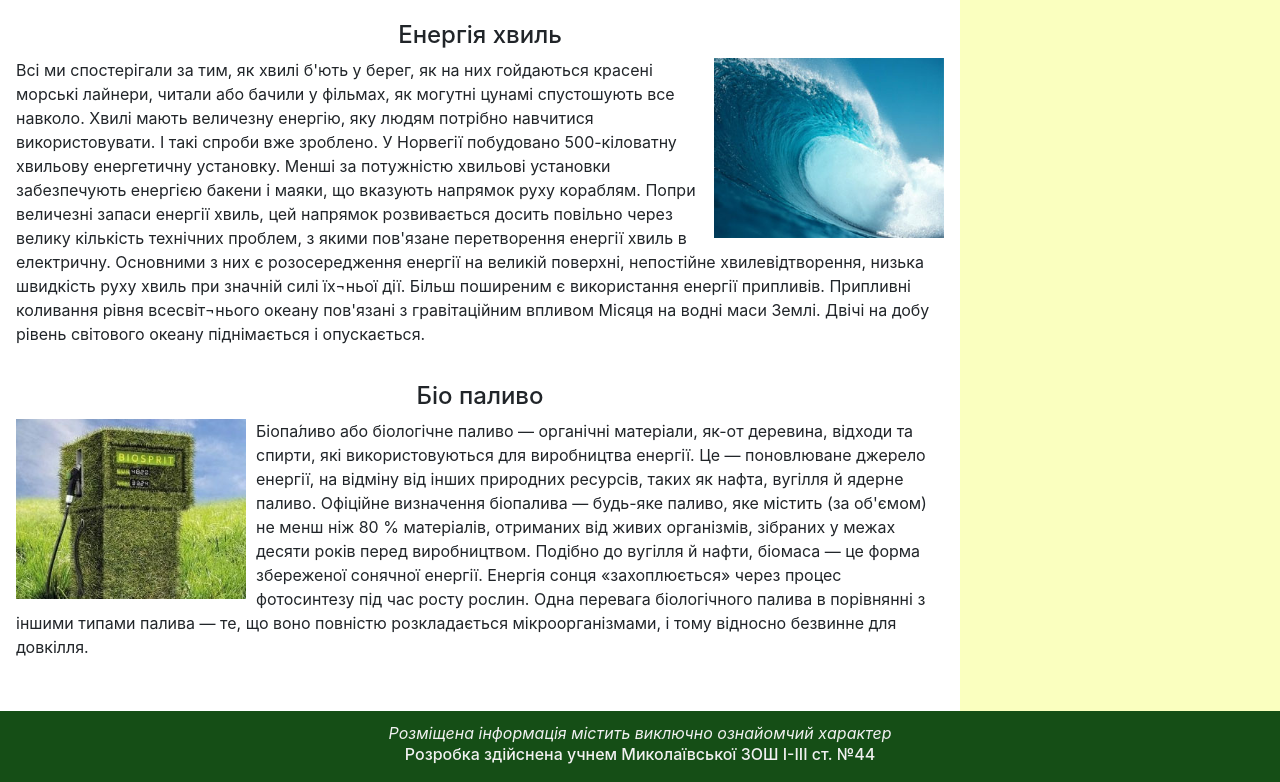
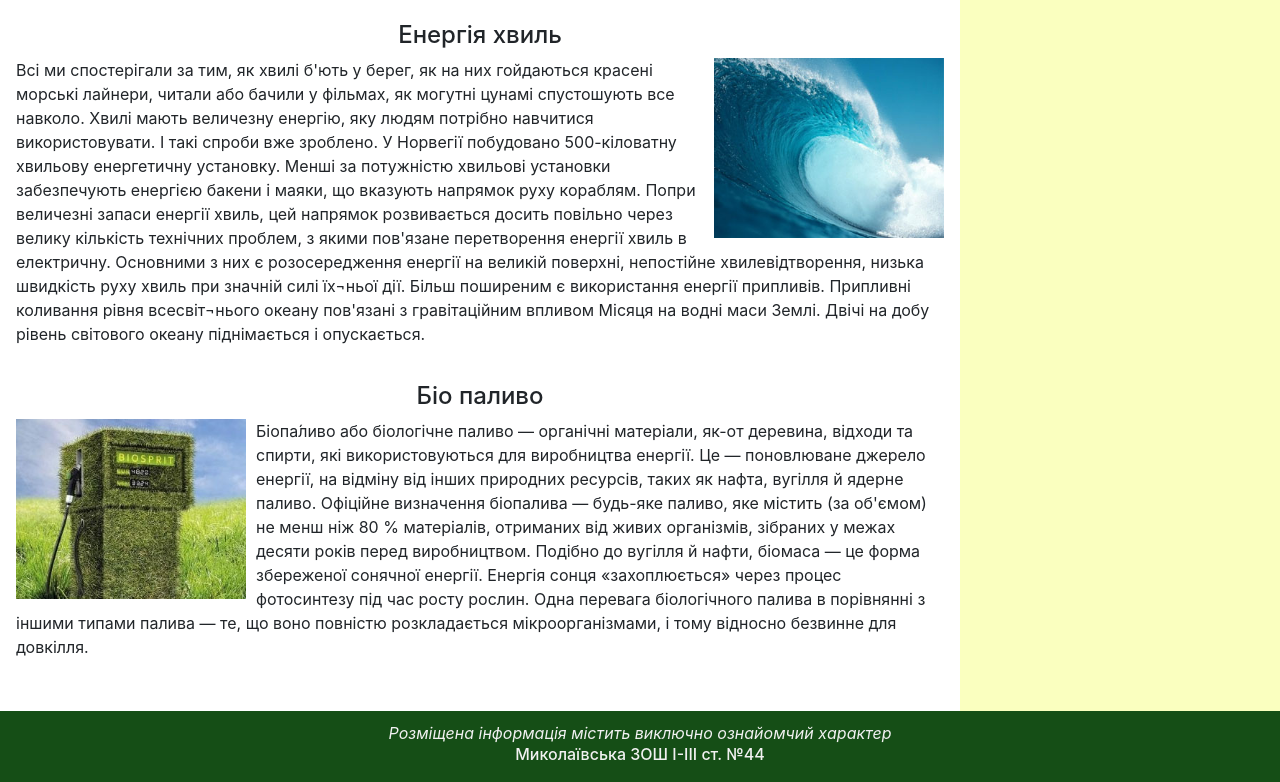
Before and after one commit to mzzso44/mzzso44.github.io, a plain HTML site: page Litvinchuk/index.html in a window 1280 px wide. Shown: the part 1170-1952 px from the top of the page. Drawn offline with nearby package versions, Linux system fonts and the light colour scheme.

Commit message:
Update index.html

```diff
--- a/Litvinchuk/index.html
+++ b/Litvinchuk/index.html
@@ -110,7 +110,7 @@
             </aside>
             <footer class="col-md-12 text-center">
                 <i>Розміщена інформація містить виключно ознайомчий характер</i>
-                <h6>Розробка здійснена учнем Миколаївської ЗОШ І-ІІІ ст. №44</h6></footer>
+                <h6>Миколаївська ЗОШ І-ІІІ ст. №44</h6></footer>
         </div>
     </div>
 
```
